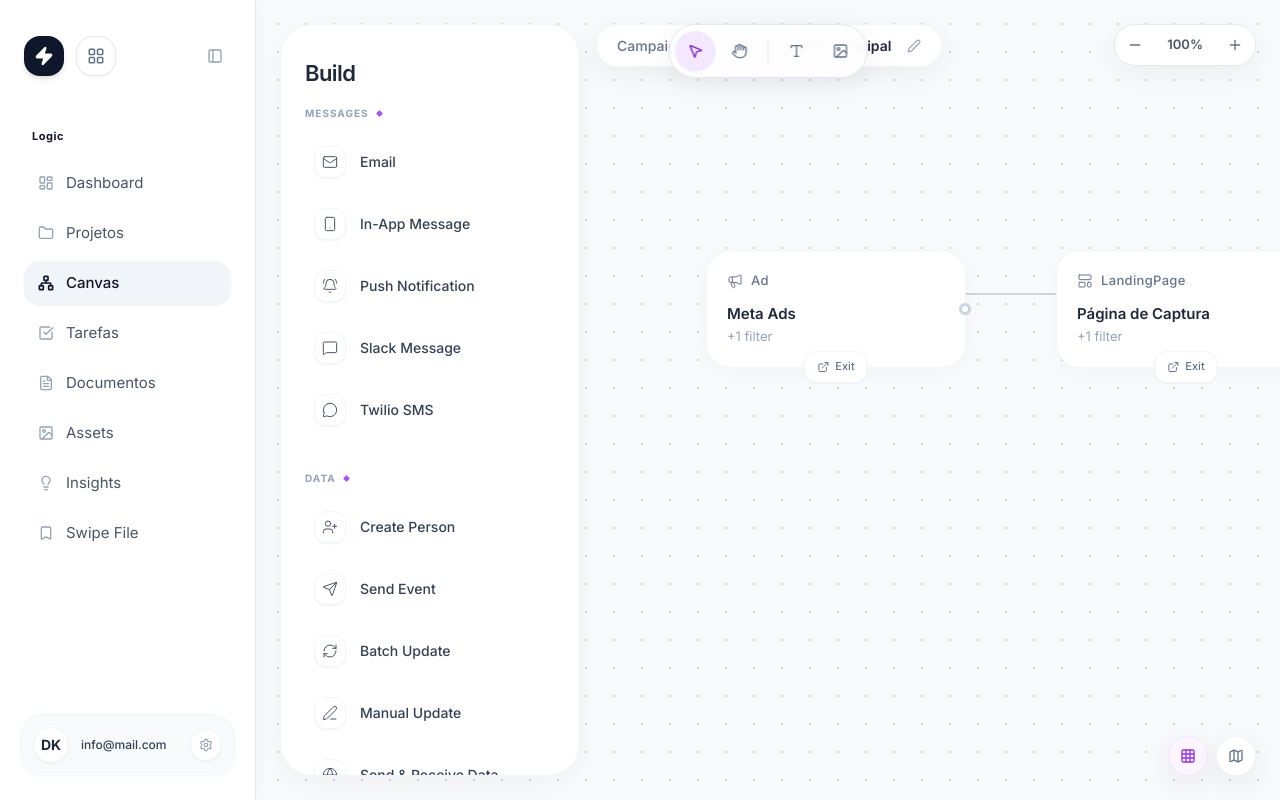
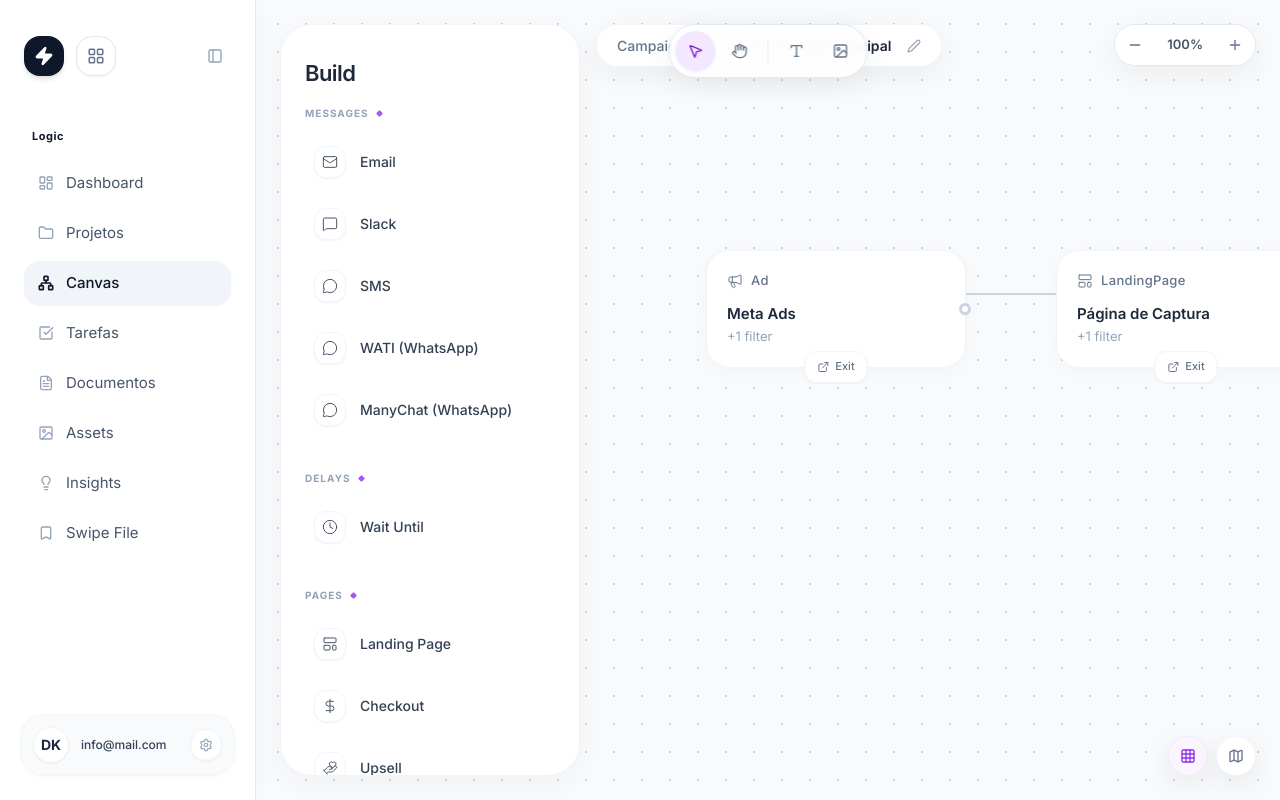
Before and after one commit to Kelvi-Maycon/funil-os-2, a React (Vite) app: page /canvas/f1 in a window 1280 px wide. Built offline with nearby package versions, Linux system fonts and the light colour scheme.

Commit message:
Refactor Canvas build menu for consistency

```diff
--- a/src/components/canvas/BlockPalette.tsx
+++ b/src/components/canvas/BlockPalette.tsx
@@ -7,14 +7,7 @@ import {
   HandHeart,
   CheckCircle,
   FileText,
-  BellRing,
   MessageSquare,
-  Smartphone,
-  UserPlus,
-  Send,
-  RefreshCw,
-  Edit3,
-  Globe,
   Clock,
 } from 'lucide-react'
 
@@ -23,20 +16,10 @@ const blockGroups = [
     title: 'MESSAGES',
     items: [
       { type: 'Email', label: 'Email', icon: Mail },
-      { type: 'InApp', label: 'In-App Message', icon: Smartphone },
-      { type: 'Push', label: 'Push Notification', icon: BellRing },
-      { type: 'Slack', label: 'Slack Message', icon: MessageSquare },
-      { type: 'SMS', label: 'Twilio SMS', icon: MessageCircle },
-    ],
-  },
-  {
-    title: 'DATA',
-    items: [
-      { type: 'CreatePerson', label: 'Create Person', icon: UserPlus },
-      { type: 'SendEvent', label: 'Send Event', icon: Send },
-      { type: 'BatchUpdate', label: 'Batch Update', icon: RefreshCw },
-      { type: 'ManualUpdate', label: 'Manual Update', icon: Edit3 },
-      { type: 'DataSync', label: 'Send & Receive Data', icon: Globe },
+      { type: 'Slack', label: 'Slack', icon: MessageSquare },
+      { type: 'SMS', label: 'SMS', icon: MessageCircle },
+      { type: 'WATI', label: 'WATI (WhatsApp)', icon: MessageCircle },
+      { type: 'ManyChat', label: 'ManyChat (WhatsApp)', icon: MessageCircle },
     ],
   },
   {
```
Also changed, not shown: src/components/canvas/NodeItem.tsx (+2 -15 lines), 5 other files (tests, documents, lock files or other folders).
